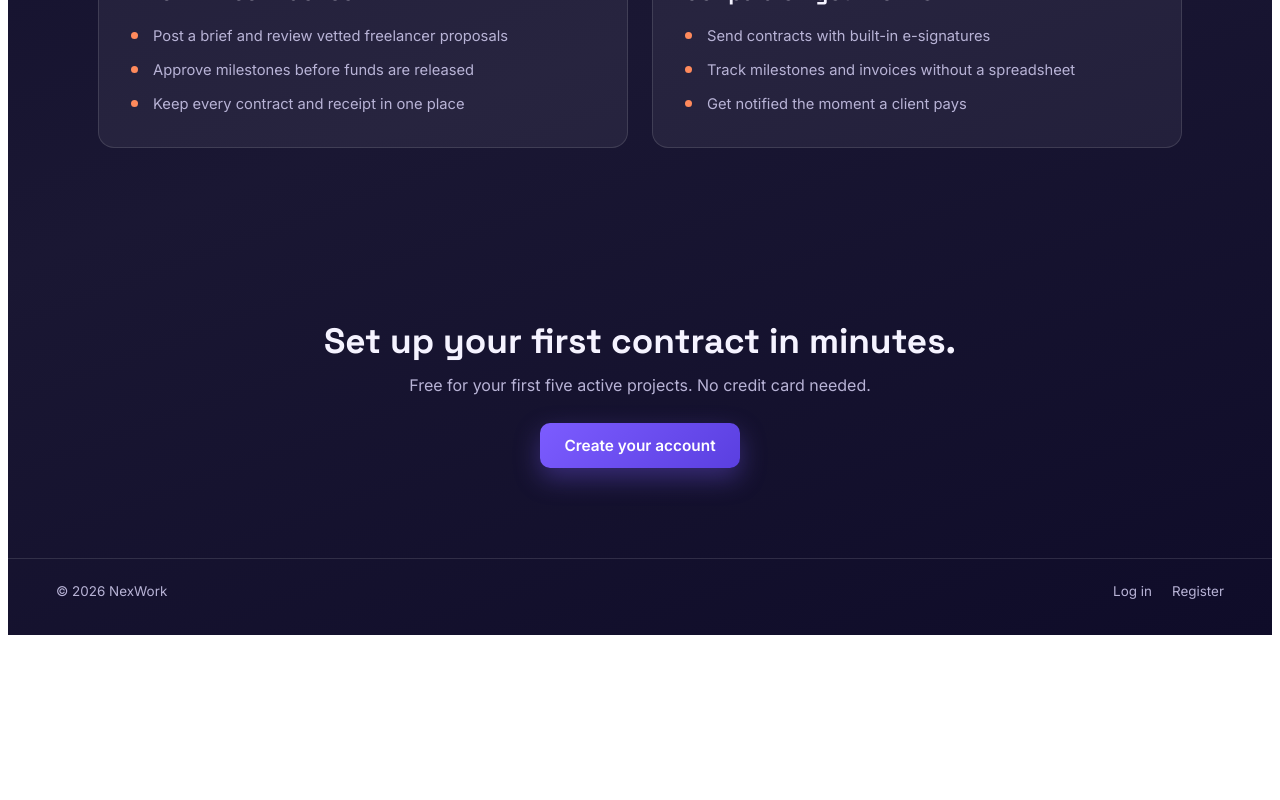
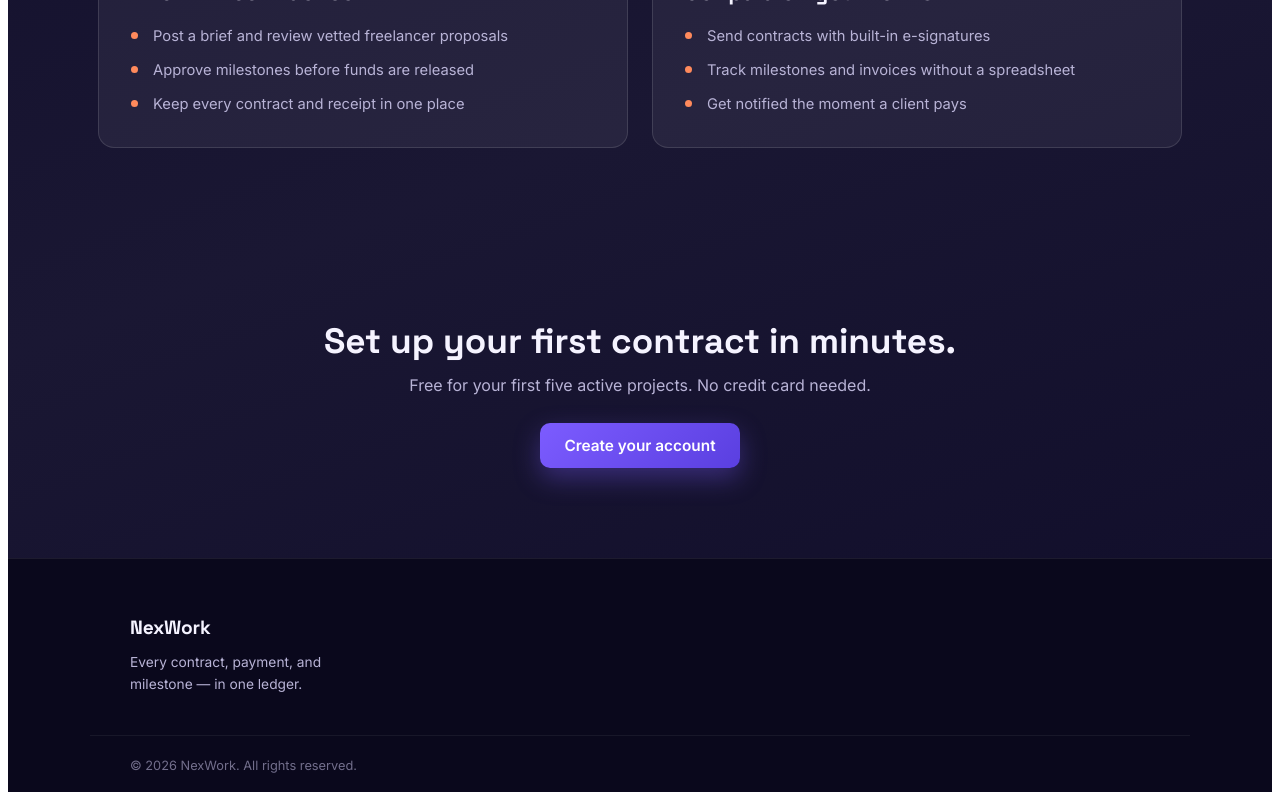
Before and after one commit to KhuseloDevQuest/NEXWORK, a React (Vite) app: page / in a window 1280 px wide. Shown: the part 749-1549 px from the top of the page. Before the commit the page ends 1392 px from the top, so only its background shows below. Built offline with nearby package versions, Linux system fonts and the light colour scheme; no server answers.

Commit message:
Added the Footer component to the pages

```diff
--- a/src/pages/ClientDashboard.jsx
+++ b/src/pages/ClientDashboard.jsx
@@ -1,6 +1,7 @@
 import { useAuth } from "../contexts/AuthContext";
 import Dashboard from "../components/Dashboard";
 import Header from "../components/Header";
+import Footer from "../components/Footer";
 import "../stylesheets/ClientDashboard.css";
 import job from "../assets/images/jobs.png";
 import con from "../assets/images/contracts.png";
@@ -32,6 +33,8 @@ export default function ClientDashboard() {
           </header>
 
           <Dashboard categories={categories} />
+
+          <Footer />
         </section>
       </main>
     </>
--- a/src/pages/FreelancerDashboard.jsx
+++ b/src/pages/FreelancerDashboard.jsx
@@ -32,6 +32,8 @@ export default function FreelancerDashboard() {
           </header>
 
           <Dashboard categories={categories} />
+
+          <Footer />
         </section>
       </main>
     </>
--- a/src/pages/LandingPage.jsx
+++ b/src/pages/LandingPage.jsx
@@ -1,5 +1,6 @@
 import { useState, useEffect } from "react";
 import { Link } from "react-router-dom";
+import Footer from "../components/Footer";
 import "../stylesheets/LandingPage.css";
 
 const STAGES = ["Sent", "Signed", "Paid"];
@@ -123,13 +124,7 @@ export default function LandingPage() {
         <Link to="/register" className="btn btn-primary">Create your account</Link>
       </section>
 
-      <footer className="landing-footer">
-        <span>© {new Date().getFullYear()} NexWork</span>
-        <nav className="landing-footer__links">
-          <Link to="/login">Log in</Link>
-          <Link to="/register">Register</Link>
-        </nav>
-      </footer>
+      <Footer />
     </main>
   );
 }
```
